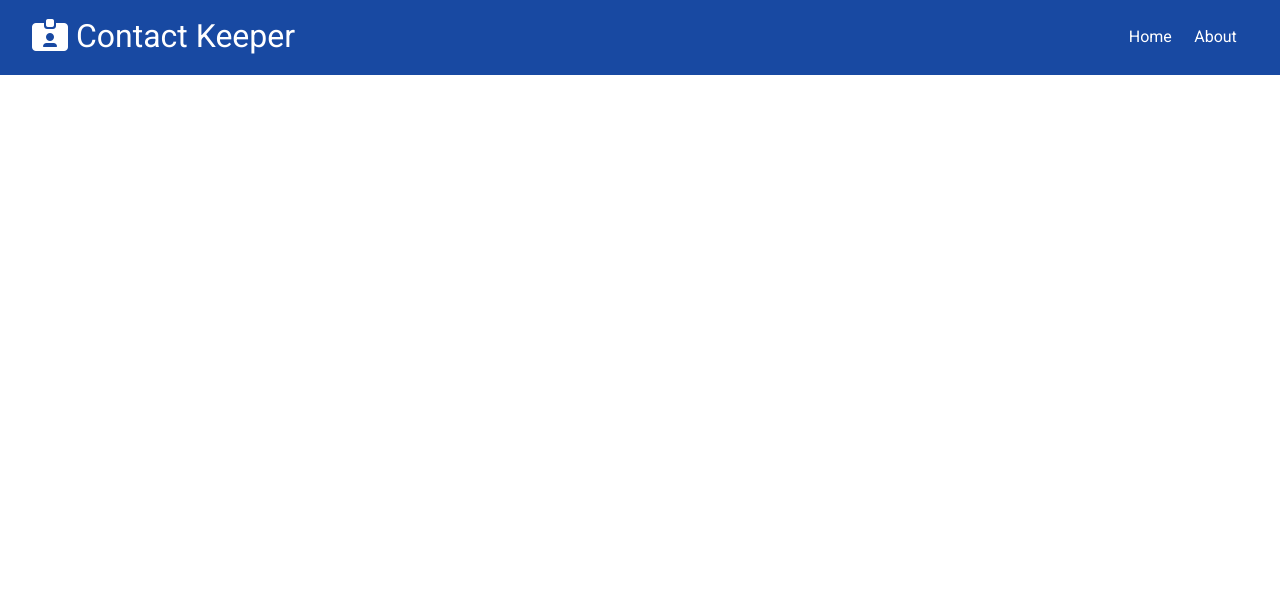
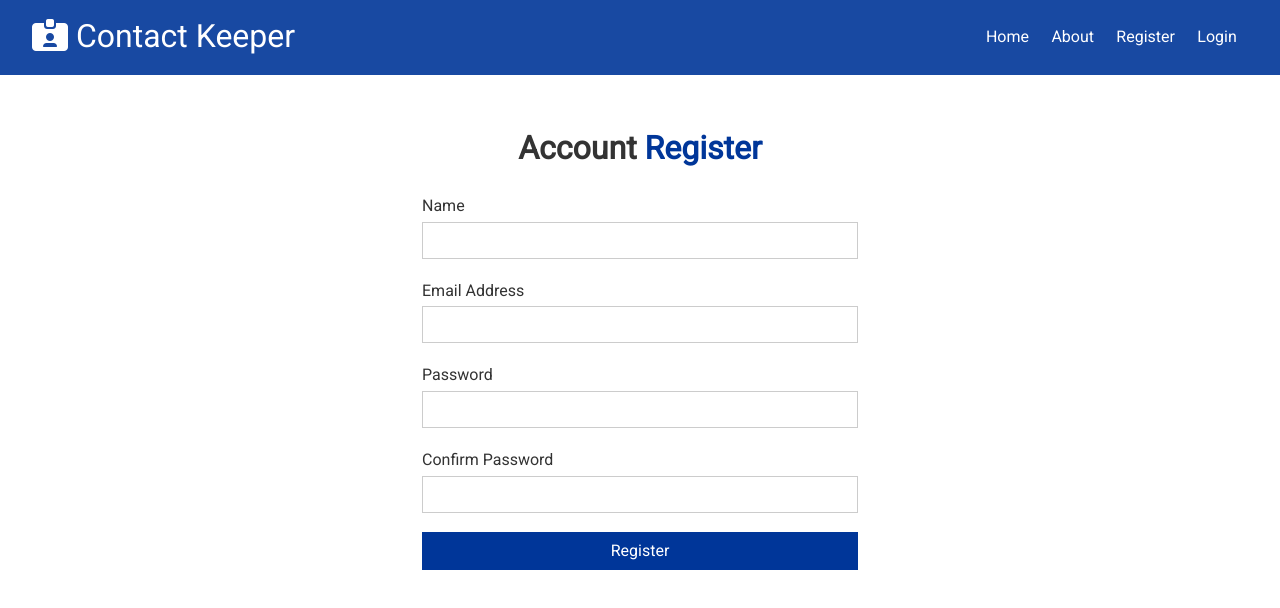
Before and after one commit to sandradahlin/contact-keeper, a React (Create React App) app in the folder client/: page /register in a window 1280 px wide. Shown: the top 608 px of the page. Built offline with nearby package versions, Linux system fonts and the light colour scheme.

Commit message:
auth context and basic login/register ui

```diff
--- a/client/src/App.js
+++ b/client/src/App.js
@@ -4,10 +4,14 @@
 import Navbar from "./components/layout/Navbar";
 import Home from "./components/pages/Home";
 import About from "./components/pages/About";
+import Register from "./components/auth/Register";
 import ContactState from "./context/contact/ContactState";
+import AuthState from "./context/auth/AuthState";
+import Login from "./components/auth/Login";
 
 const App = () => {
     return (
+        <AuthState>
             <ContactState>
                 <Router>
                     <React.Fragment>
@@ -16,11 +20,18 @@
                             <Switch>
                                 <Route exact path="/" component={Home} />
                                 <Route exact path="/about" component={About} />
+                                <Route
+                                    exact
+                                    path="/register"
+                                    component={Register}
+                                />
+                                <Route exact path="/login" component={Login} />
                             </Switch>
                         </div>
                     </React.Fragment>
                 </Router>
             </ContactState>
+        </AuthState>
     );
 };
 
--- /dev/null
+++ b/client/src/components/auth/Login.js
@@ -0,0 +1,55 @@
+import React, { useState } from "react";
+
+const Login = () => {
+    const [user, setUser] = useState({
+        email: "",
+        password: ""
+    });
+
+    const { email, password } = user;
+
+    const onChange = (e) => {
+        setUser({
+            ...user,
+            [e.target.name]: e.target.value
+        });
+    };
+
+    const onSubmit = (e) => {
+        console.log("!login", user);
+    };
+    return (
+        <div className="form-container">
+            <h1>
+                Account <span className="text-primary">Login</span>
+            </h1>
+            <form onSubmit={onSubmit}>
+                <div className="form-group">
+                    <label htmlFor="email">Email Address</label>
+                    <input
+                        type="email"
+                        name="email"
+                        value={email}
+                        onChange={onChange}
+                    />
+                </div>
+                <div className="form-group">
+                    <label htmlFor="password">Password</label>
+                    <input
+                        type="password"
+                        name="password"
+                        value={password}
+                        onChange={onChange}
+                    />
+                </div>
+                <input
+                    type="submit"
+                    value="Login"
+                    className="btn btn-primary btn-block"
+                />
+            </form>
+        </div>
+    );
+};
+
+export default Login;
--- /dev/null
+++ b/client/src/components/auth/Register.js
@@ -0,0 +1,76 @@
+import React, { useState } from "react";
+
+const Register = () => {
+    const [user, setUser] = useState({
+        name: "",
+        email: "",
+        password: "",
+        password2: ""
+    });
+
+    const { name, email, password, password2 } = user;
+
+    const onChange = (e) => {
+        setUser({
+            ...user,
+            [e.target.name]: e.target.value
+        });
+    };
+
+    const onSubmit = (e) => {
+        e.preventDefault();
+        console.log(user);
+    };
+    return (
+        <div className="form-container">
+            <h1>
+                Account <span className="text-primary">Register</span>
+            </h1>
+            <form onSubmit={onSubmit}>
+                <div className="form-group">
+                    <label htmlFor="name">Name</label>
+                    <input
+                        type="text"
+                        name="name"
+                        value={name}
+                        onChange={onChange}
+                    />
+                </div>
+                <div className="form-group">
+                    <label htmlFor="email">Email Address</label>
+                    <input
+                        type="email"
+                        name="email"
+                        value={email}
+                        onChange={onChange}
+                    />
+                </div>
+                <div className="form-group">
+                    <label htmlFor="password">Password</label>
+                    <input
+                        type="password"
+                        name="password"
+                        value={password}
+                        onChange={onChange}
+                    />
+                </div>
+                <div className="form-group">
+                    <label htmlFor="password2">Confirm Password</label>
+                    <input
+                        type="password"
+                        name="password2"
+                        value={password2}
+                        onChange={onChange}
+                    />
+                </div>
+                <input
+                    type="submit"
+                    value="Register"
+                    className="btn btn-primary btn-block"
+                />
+            </form>
+        </div>
+    );
+};
+
+export default Register;
--- a/client/src/components/contacts/ContactFilter.js
+++ b/client/src/components/contacts/ContactFilter.js
@@ -8,9 +8,9 @@
 
     useEffect(() => {
         if (!filtered) {
-            return text.current.value;
+            text.current.value = "";
         }
-    }, []);
+    });
 
     const onChange = (e) => {
         if (text.current.value !== "") {
--- a/client/src/components/layout/Navbar.js
+++ b/client/src/components/layout/Navbar.js
@@ -16,6 +16,12 @@
                 <li>
                     <Link to="/about">About</Link>
                 </li>
+                <li>
+                    <Link to="/register">Register</Link>
+                </li>
+                <li>
+                    <Link to="/login">Login</Link>
+                </li>
             </ul>
         </div>
     );
--- /dev/null
+++ b/client/src/context/auth/AuthState.js
@@ -0,0 +1,43 @@
+import React, { useReducer } from "react";
+import AuthContext from "./authContext";
+import authReducer from "./authReducer";
+import {
+    REGISTER_SUCCESS,
+    REGISTER_FAIL,
+    USER_LOADED,
+    AUTH_ERROR,
+    LOGIN_SUCCESS,
+    LOGIN_FAIL,
+    LOGOUT,
+    CLEAR_ERRORS
+} from "../types";
+
+const AuthState = (props) => {
+    const initialState = {
+        token: localStorage.getItem("token"),
+        isAuthenticated: null,
+        loading: true,
+        user: null,
+        error: null
+    };
+
+    const [state, dispatch] = useReducer(authReducer, initialState);
+
+    //Actions
+
+    return (
+        <AuthContext.Provider
+            value={{
+                token: state.token,
+                isAuthenticated: state.isAuthenticated,
+                loading: state.loading,
+                user: state.user,
+                error: state.error
+            }}
+        >
+            {props.children}
+        </AuthContext.Provider>
+    );
+};
+
+export default AuthState;
--- /dev/null
+++ b/client/src/context/auth/authContext.js
@@ -0,0 +1,5 @@
+import { createContext } from "react";
+
+const authContext = createContext();
+
+export default authContext;
--- a/client/src/context/types.js
+++ b/client/src/context/types.js
@@ -8,3 +8,12 @@
 
 export const SET_ALERT = "SET_ALERT";
 export const REMOVE_ALERT = "REMOVE_ALERT";
+
+export const REGISTER_SUCCESS = "REGISTER_SUCCESS";
+export const REGISTER_FAIL = "REGISTER_FAIL";
+export const USER_LOADED = "USER_LOADED";
+export const AUTH_ERROR = "AUTH_ERROR";
+export const LOGIN_SUCCESS = "LOGIN_SUCCESS";
+export const LOGIN_FAIL = "LOGIN_FAIL";
+export const LOGOUT = "LOGOUT";
+export const CLEAR_ERRORS = "CLEAR_ERRORS";
```
Also changed, not shown: client/src/context/auth/authReducer.js (added). Lines whose indentation alone changed are shown as unchanged.
